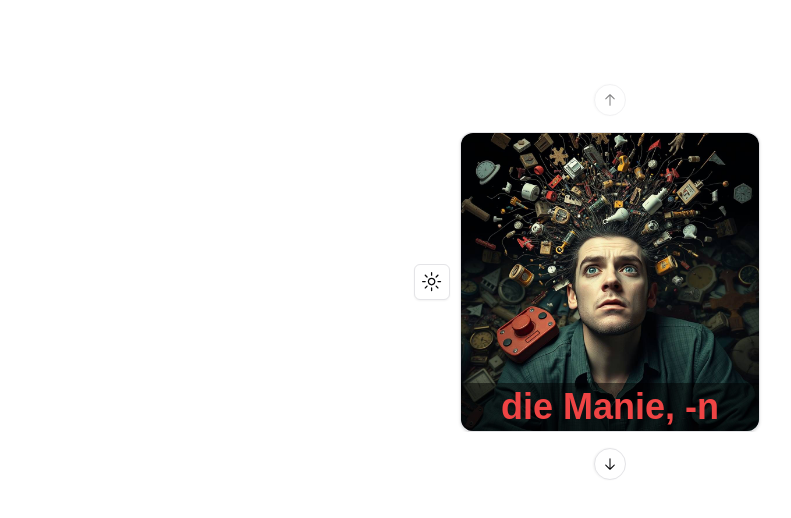
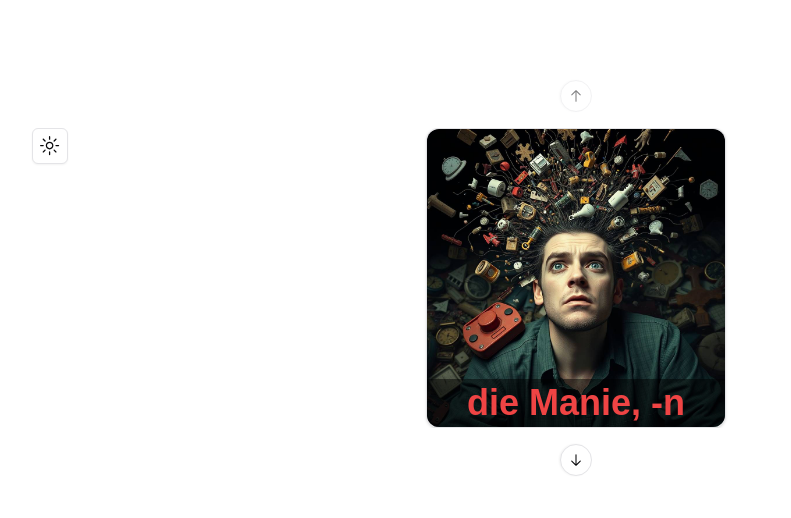
Before and after one commit to stoczec/wortkarte, a Next.js app: page / in a window 1280 px wide. Shown: the top 518 px of the page, without its empty margins (48-839 px from the left). Built offline with nearby package versions, Linux system fonts and the light colour scheme.

Commit message:
"Wrap carousel and mode toggle in MaxWidthWrapper and add section element"

```diff
--- a/src/app/page.tsx
+++ b/src/app/page.tsx
@@ -18,13 +18,13 @@ import Image from 'next/image'
 
 import { data } from '@/data/data'
 import { ModeToggle } from '@/components/modeToggle'
+import { MaxWidthWrapper } from '@/components/MaxWidthWrapper'
 
 export default function Home() {
 	return (
-		<div
-			className="flex justify-center items-center mt-32 p-1
-		"
-		>
+		<div>
+			<section>
+				<MaxWidthWrapper className="pb-24 pt-10 lg:grid lg:grid-cols-3 sm:pb-32 lg:gap-x-0 xl:gap-x-8 lg:pt-32 lg:pb-52">
 					<ModeToggle />
 					<Carousel
 						opts={{
@@ -43,6 +43,8 @@ export default function Home() {
 						<CarouselPrevious />
 						<CarouselNext />
 					</Carousel>
+				</MaxWidthWrapper>
+			</section>
 		</div>
 	)
 }
--- /dev/null
+++ b/src/components/maxWidthWrapper.tsx
@@ -0,0 +1,21 @@
+import { cn } from '@/lib/utils'
+import { ReactNode } from 'react'
+
+export const MaxWidthWrapper = ({
+	className,
+	children,
+}: {
+	className?: string
+	children: ReactNode
+}) => {
+	return (
+		<div
+			className={cn(
+				'h-full mx-auto w-full max-w-screen-xl px-2.5 md:px-20',
+				className
+			)}
+		>
+			{children}
+		</div>
+	)
+}
```
Lines whose indentation alone changed are shown as unchanged.
